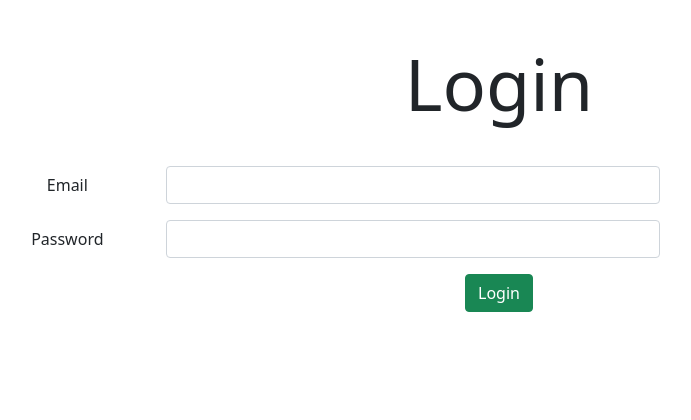
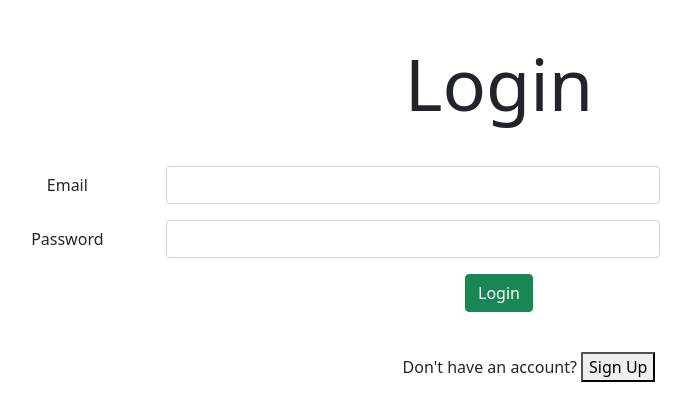
Before and after one commit to icr7/icr7AppUi, a React (Create React App) app: page / in a window 1280 px wide. Shown: the top 420 px of the page, without its empty margins (111-802 px from the left). Built offline with nearby package versions, Linux system fonts and the light colour scheme.

Commit message:
sigun up + login form

```diff
--- a/src/App.js
+++ b/src/App.js
@@ -17,7 +17,7 @@ function App() {
     setIsAuthenticated(false);
   };
 
-  const handleSignIn = (jwt) => {
+  const handleToken = (jwt) => {
     localStorage.setItem("jwtToken", jwt);
     setIsAuthenticated(!!jwt);
   };
@@ -31,7 +31,7 @@ function App() {
           <Todos />
         </div>
       ) : (
-        <Auth onSignIn={handleSignIn} />
+        <Auth getToken={handleToken} />
       )}
     </div>
   );
--- a/src/Authentication/Auth.js
+++ b/src/Authentication/Auth.js
@@ -1,15 +1,19 @@
-import { Login } from "./Login";
+import React, { useState } from "react";
+import { AuthForm } from "./AuthForm";
+
 const AUTH_BASE_URL = "https://icr7.in/auth";
 
-export const Auth = ({ onSignIn }) => {
-  const handleSignIn = (email, password) => {
+export const Auth = ({ getToken }) => {
+  const [isSignUp, setIsSignUp] = useState(false);
+
+  const handleAuthForm = (email, password) => {
     const todoUser = {
       email: email,
       password: password,
       role: "user",
     };
 
-    fetch(`${AUTH_BASE_URL}/login`, {
+    fetch(`${AUTH_BASE_URL}/${isSignUp ? "signUp" : "login"}`, {
       method: "POST",
       headers: {
         "Content-Type": "application/json",
@@ -20,17 +24,28 @@ export const Auth = ({ onSignIn }) => {
         if (!response.ok) {
           console.error("Authentication failed:", response.statusText);
           window.alert("Authentication failed. Please check your credentials.");
-          return null; // Set jwt to null if the response is not okay
+          return null;
         }
         return response.text();
       })
       .then((jwt) => {
         console.log("auth jwt token -> ", jwt);
-        onSignIn(jwt);
+        getToken(jwt);
       })
       .catch((error) => {
         console.error("Error fetching data:", error);
       });
   };
-  return <Login onSignIn={handleSignIn} />;
+
+  return (
+    <div>
+      <AuthForm onAuthFormSubmit={handleAuthForm} isSignUp={isSignUp} />
+      <p>
+        {isSignUp ? "Already have an account?" : "Don't have an account?"}{" "}
+        <button onClick={() => setIsSignUp(!isSignUp)}>
+          {isSignUp ? "Login" : "Sign Up"}
+        </button>
+      </p>
+    </div>
+  );
 };
--- a/src/Authentication/Login.js
+++ b/src/Authentication/AuthForm.js
@@ -1,15 +1,15 @@
 import React, { useState } from "react";
 
-export const Login = ({ onSignIn }) => {
+export const AuthForm = ({ onAuthFormSubmit, isSignUp }) => {
   const [email, setEmail] = useState("");
   const [password, setPassword] = useState("");
 
-  const handleLogin = (e) => {
+  const handleAuthForm = (e) => {
     e.preventDefault();
     // Perform any client-side validation if needed
     if (email && password) {
-      // Call the onSignIn callback provided by the parent component
-      onSignIn(email, password);
+      // Call the onAuthFormSubmit callback provided by the parent component
+      onAuthFormSubmit(email, password);
     } else {
       // Handle validation error
       console.error("Please enter both email and password");
@@ -17,8 +17,8 @@ export const Login = ({ onSignIn }) => {
   };
   return (
     <div className="container" style={{ margin: "40px" }}>
-      <h1 className="display-2">Login</h1>
-      <form style={{ margin: "40px" }} onSubmit={handleLogin}>
+      <h1 className="display-2">{isSignUp ? "Sign Up" : "Login"}</h1>
+      <form style={{ margin: "40px" }} onSubmit={handleAuthForm}>
         <div className="row mb-3">
           <label htmlFor="inputEmail3" className="col-sm-2 col-form-label">
             Email
@@ -46,7 +46,7 @@ export const Login = ({ onSignIn }) => {
           </div>
         </div>
         <button type="submit" className="btn btn-success">
-          Login
+          {isSignUp ? "Sign Up" : "Login"}
         </button>
       </form>
     </div>
```
